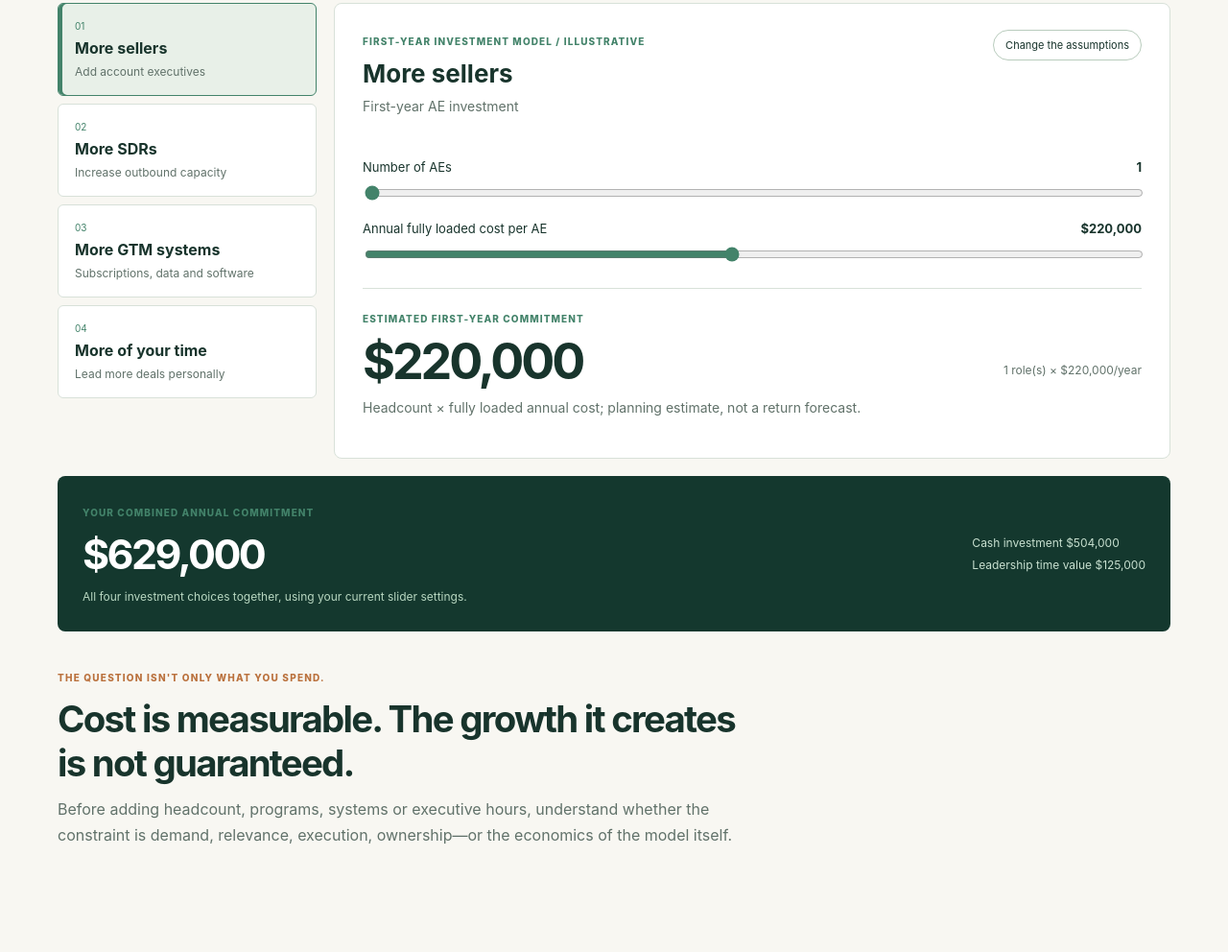
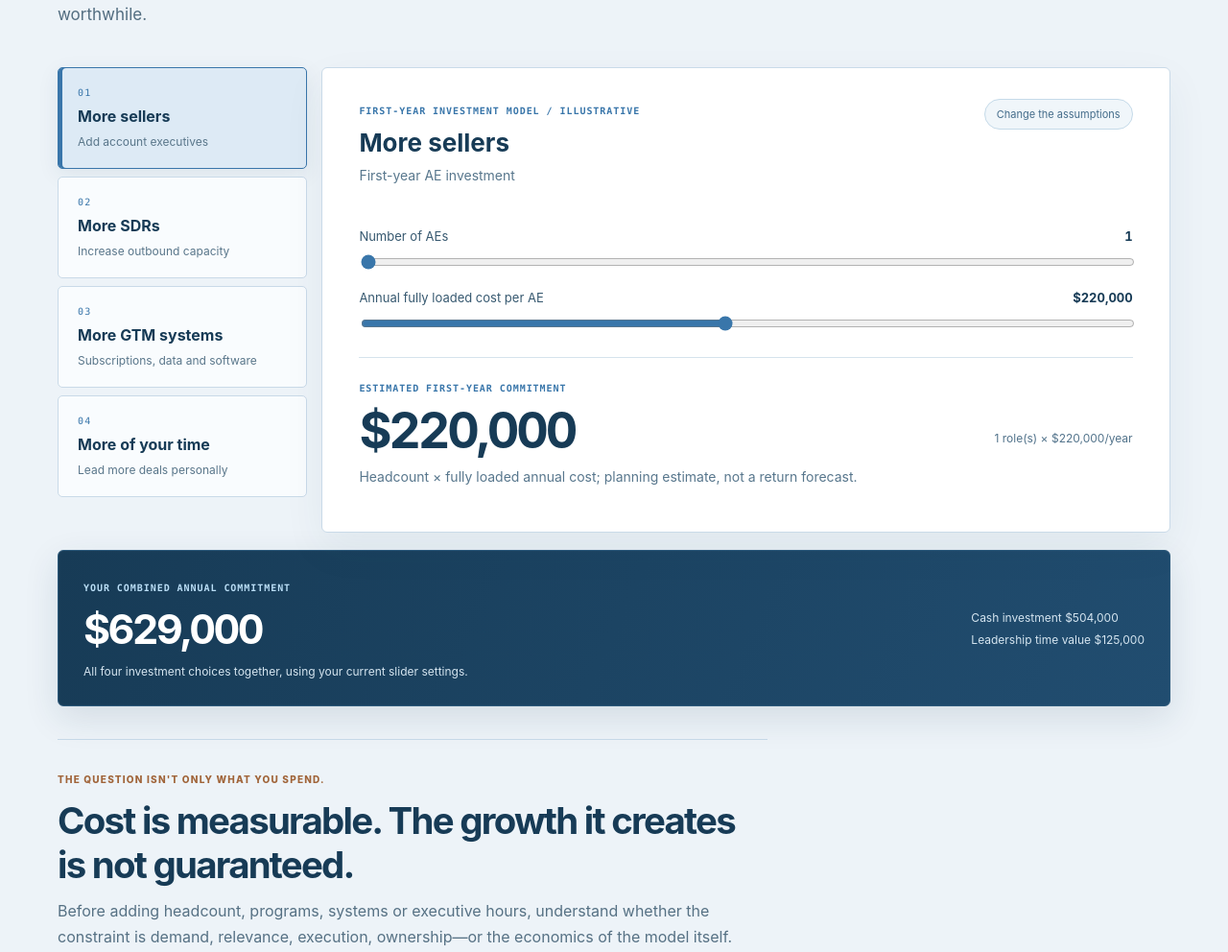
Before and after one commit to jcaponsacco/gtmlabs, a plain HTML site: page index.html in a window 1280 px wide. Shown: the part 7252-8244 px from the top of the page at 96% size. Drawn offline with Linux system fonts and the light colour scheme; animation ran at ten frames a second.

Commit message:
blue calculator

```diff
--- a/index.html
+++ b/index.html
@@ -6,7 +6,7 @@
 <meta charset="utf-8"/>
 <meta content="width=device-width, initial-scale=1" name="viewport"/>
 <meta content="G2M Labs helps growth-stage organizations understand commercial constraints, target the right interventions, and improve repeatable growth." name="description"/>
-<title>G2M Labs | Homepage — Foundation 21</title>
+<title>G2M Labs | Homepage — Foundation 23</title>
 <link href="styles.css" rel="stylesheet"/>
 <link href="nav-dropdown.css" rel="stylesheet"/>
 <link href="offering-cards.css" rel="stylesheet"/>
@@ -14,7 +14,7 @@
 <body class="home-page">
 <!--
  ================================================================
-  G2M LABS — EDITABLE HOMEPAGE FOUNDATION 21 / NOVEMBER 2026
+  G2M LABS — EDITABLE HOMEPAGE FOUNDATION 23 / NOVEMBER 2026
   EDIT MAP:
   SECTION 00 navigation / links
   SECTION 01 hero + signal strip + statement
@@ -381,8 +381,6 @@
    Illustrative estimates only. The calculator combines cash commitments and an estimated value of leadership time. It does not measure wasted expenditure, profits, or return on investment.
   </p>
 
-
-
 <!-- ============================================================
      SECTION 05 / HOW WE HELP — EDIT COPY INSIDE EACH FLIP FACE.
      Deeper details use links: how-we-help.html#... (future pages).
@@ -540,7 +538,7 @@
 <!-- 07D / Original closing field -->
 <div class="footer-bottom"><div class="footer-bottom-inner"><span>G2M LABS / COMMERCIAL TRANSFORMATION</span><span>DIAGNOSE <b>→</b> PRIORITIZE <b>→</b> EXECUTE <b>→</b> MEASURE</span></div></div>
 </footer>
-<!-- END SECTION 07 / FOUNDATION 21 FOOTER -->
+<!-- END SECTION 07 / FOUNDATION 23 FOOTER -->
 <!-- END SECTION 07 -->
 <script defer="" src="offering-cards.js"></script><script defer="True" src="main.js">
 </script>
--- a/styles.css
+++ b/styles.css
@@ -2148,3 +2148,59 @@ button:disabled {
   .reframe-scroll-stage #reframe {position:relative;height:auto;min-height:70svh;}
   #reframe .reframe-maybe {opacity:1!important;transform:none!important;will-change:auto;}
 }
+
+
+/* ========================================================================
+   FOUNDATION 23 / SECTION 03 — BLUE BUSINESS INTELLIGENCE TREATMENT
+   Adapted from the earlier Business Intelligence Study 01.
+   Scoped to investment calculator; Growth Pulse section remains unchanged.
+   Editable color levers: --bi-blue, --bi-navy, --bi-border, --bi-surface.
+   ======================================================================== */
+:root { --bi-blue:#3976AA; --bi-navy:#173B56; --bi-border:#C9DAE8; --bi-muted:#58778D; --bi-surface:#EDF3F8; }
+#investment { color:var(--bi-navy); position:relative; isolation:isolate; }
+#investment { background:#EDF3F8; border-top:1px solid #D4E0E9; border-bottom:1px solid #D4E0E9; }
+#investment::before { content:""; position:absolute; inset:0; z-index:-1; pointer-events:none; background-image:linear-gradient(to right,rgba(57,118,170,.065) 1px,transparent 1px),linear-gradient(to bottom,rgba(57,118,170,.055) 1px,transparent 1px); background-size:80px 80px; mask-image:linear-gradient(180deg,transparent,black 14%,black 85%,transparent); }
+#investment .eyebrow { color:var(--bi-blue); font-weight:800; letter-spacing:.13em; }
+#investment h2 { color:var(--bi-navy); max-width:900px; }
+#investment .investment-intro { color:#526D80; }
+#investment .invest-story { grid-template-columns:260px minmax(0,1fr); gap:15px; margin-top:40px; }
+#investment .invest-choice { background:#F9FCFE; border:1px solid var(--bi-border); border-radius:5px; padding:20px; gap:9px; transition:background .2s,border-color .2s,box-shadow .2s,transform .2s; }
+#investment .invest-choice:hover { border-color:#73A2C5; transform:translateX(3px); }
+#investment .invest-choice.active { background:#DDEAF5; border-color:#3976AA; box-shadow:inset 4px 0 #3976AA,0 6px 22px rgba(23,59,86,.08); }
+#investment .invest-choice span { color:var(--bi-blue); font-family:ui-monospace,SFMono-Regular,Consolas,monospace; letter-spacing:.12em; }
+#investment .invest-choice strong { color:var(--bi-navy); }
+#investment .invest-choice small { color:#59768A; }
+#investment .invest-panel { background:#fff; border:1px solid var(--bi-border); border-radius:6px; box-shadow:0 16px 45px rgba(24,65,93,.06); }
+#investment .invest-panel { padding:32px clamp(23px,3vw,45px); }
+#investment .invest-panel h3 { color:var(--bi-navy); }
+#investment .invest-panel p { color:var(--bi-muted); }
+#investment .invest-panel-head small, #investment .investment-result small, #investment .combined-investment small { color:var(--bi-blue); font-family:ui-monospace,SFMono-Regular,Consolas,monospace; letter-spacing:.095em; }
+#investment .model-pill { color:#446C8A; border-color:#C5DAE9; background:#F0F6FA; white-space:nowrap; }
+#investment .investment-inputs label { color:#375970; }
+#investment .investment-inputs label strong { color:#173B56; font-variant-numeric:tabular-nums; }
+#investment .investment-inputs input { accent-color:#3976AA; cursor:pointer; }
+#investment .investment-result { border-color:#D6E3EC; }
+#investment .investment-result strong { color:#173B56; font-variant-numeric:tabular-nums; font-feature-settings:"tnum"; font-weight:750; }
+#investment .result-breakdown { color:#52738B; }
+#investment .combined-investment { background:linear-gradient(115deg,#173B56,#214D70); border:1px solid #2D5A7B; border-radius:6px; box-shadow:0 12px 36px rgba(23,59,86,.12); }
+#investment .combined-investment strong { color:#fff; font-variant-numeric:tabular-nums; }
+#investment .combined-investment small { color:#B9DDF5; }
+#investment .combined-investment p, #investment .combined-split { color:#D5E5F0; }
+#investment .investment-question { border-top:1px solid #C5D8E7; padding-top:29px; margin-top:34px; }
+#investment .investment-question span { color:#A06439; }
+#investment .investment-question h3 { color:#173B56; }
+#investment .investment-question p { color:#567184; }
+.assumption-note { color:#637D8D; }
+#investment :is(button,input):focus-visible {outline:3px solid #3976AA;outline-offset:3px;}
+@media(max-width:760px){
+ #investment .invest-story{grid-template-columns:1fr;}
+ #investment .invest-choices{grid-template-columns:repeat(2,minmax(0,1fr));}
+ #investment .invest-choice{padding:15px;}
+ #investment .invest-panel-head,#investment .investment-result{flex-wrap:wrap;}
+ #investment .result-breakdown{text-align:left;}
+}
+@media(max-width:440px){
+ #investment .invest-choices{grid-template-columns:1fr;}
+ #investment .combined-investment{flex-direction:column;}
+}
+@media(prefers-reduced-motion:reduce){#investment .invest-choice{transition:none;transform:none;}}
```
